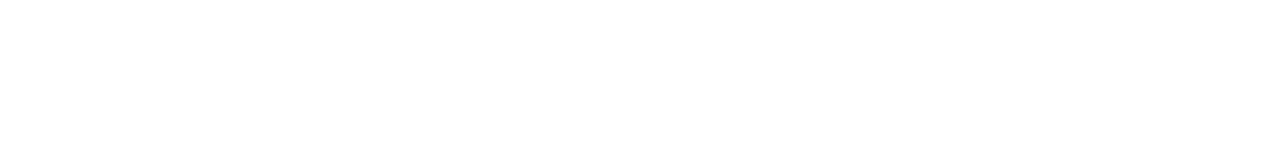
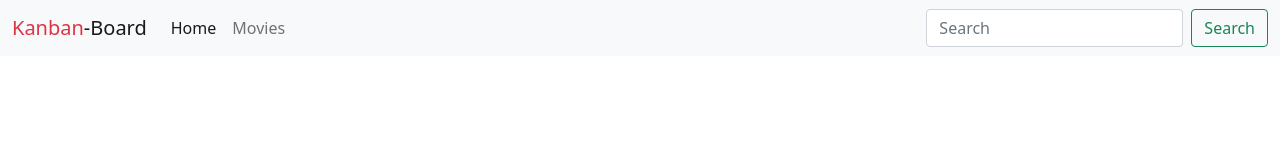
Before and after one commit to odhiambo-ed/JavaScript-Capstone, a website built with webpack: page src/index.html in a window 1280 px wide. Built offline with nearby package versions, Linux system fonts and the light colour scheme.

Commit message:
Add Header

```diff
--- a/src/index.html
+++ b/src/index.html
@@ -1,12 +1,40 @@
 <!DOCTYPE html>
 <html lang="en">
+
 <head>
     <meta charset="UTF-8">
     <meta http-equiv="X-UA-Compatible" content="IE=edge">
     <meta name="viewport" content="width=device-width, initial-scale=1.0">
-    <title>Kanban</title>
+    <title>Document</title>
 </head>
+
 <body>
+    <header>
+        <nav class="navbar navbar-expand-lg navbar-light bg-light">
+            <div class="container-fluid">
+                <a class="navbar-brand" href="#"><span class="text-danger">Kanban</span>-Board</a>
+                <button class="navbar-toggler" type="button" data-bs-toggle="collapse"
+                    data-bs-target="#navbarSupportedContent" aria-controls="navbarSupportedContent"
+                    aria-expanded="false" aria-label="Toggle navigation">
+                    <span class="navbar-toggler-icon"></span>
+                </button>
+                <div class="collapse navbar-collapse" id="navbarSupportedContent">
+                    <ul class="navbar-nav me-auto mb-2 mb-lg-0">
+                        <li class="nav-item">
+                            <a class="nav-link active" aria-current="page" href="#">Home</a>
+                        </li>
+                        <li class="nav-item">
+                            <a class="nav-link" href="#">Movies</a>
+                        </li>
+                    </ul>
+                    <form class="d-flex">
+                        <input class="form-control me-2" type="search" placeholder="Search" aria-label="Search">
+                        <button class="btn btn-outline-success" type="submit">Search</button>
+                    </form>
+                </div>
+            </div>
+        </nav>
+    </header>
+</body>
 
-</body>
 </html>
```
